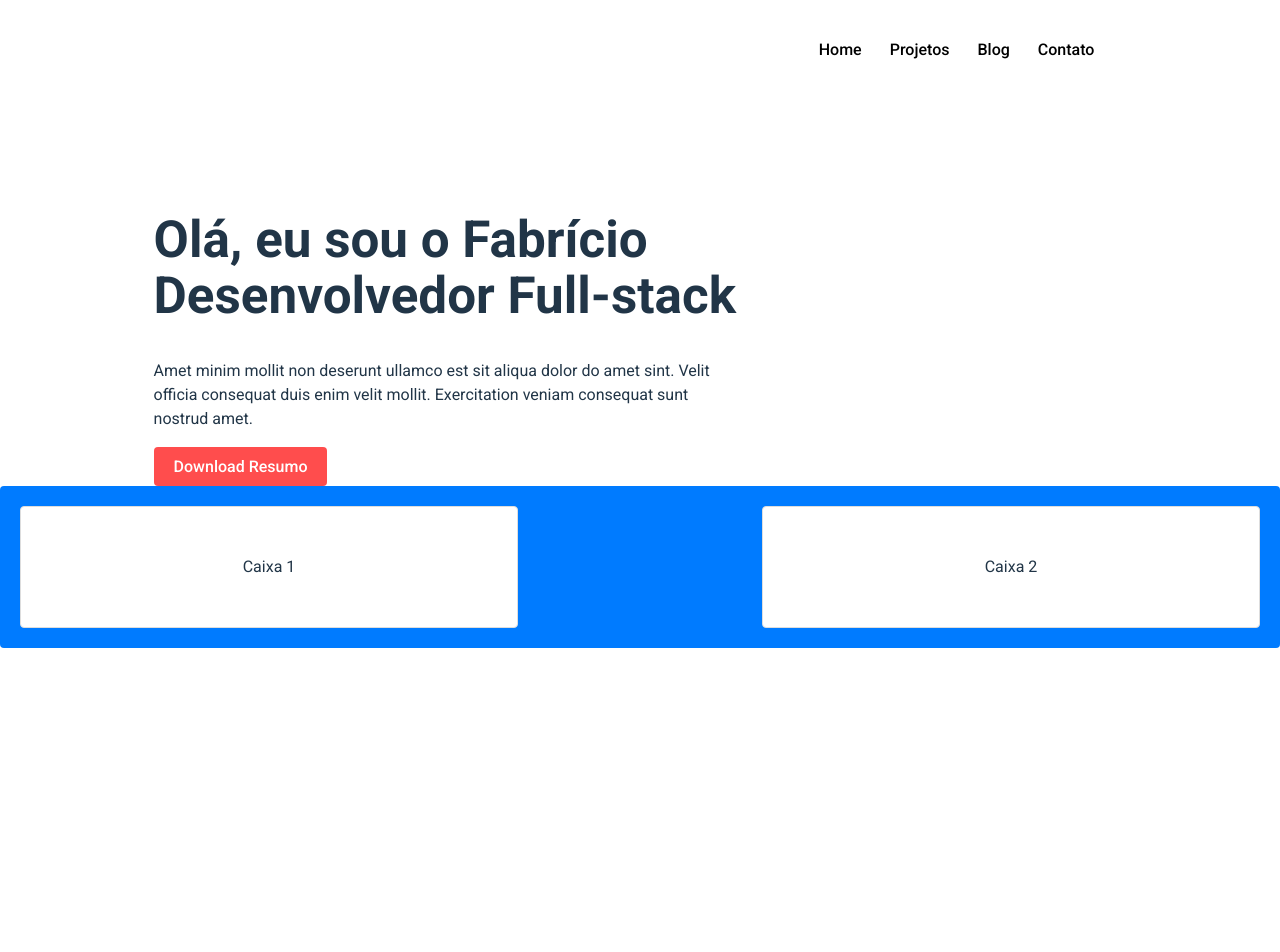
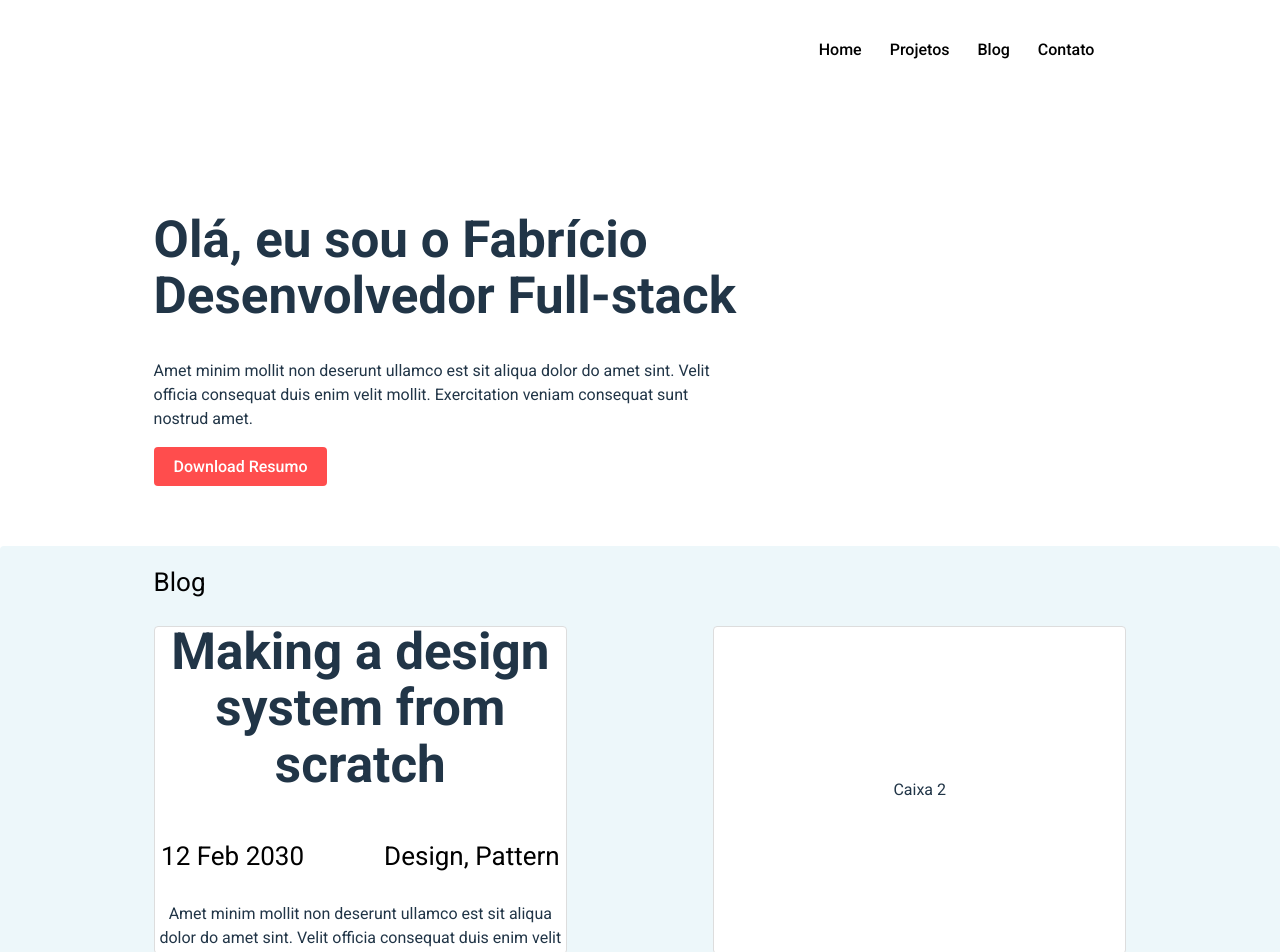
Before and after one commit to Fabricio1358/RID157279_Desafio03, a React (Vite) app in the folder DNC_Desafio_3/: page / in a window 1280 px wide. Shown: the top 952 px of the page. Before the commit the page ends 800 px from the top, so only its background shows below. Built offline with nearby package versions, Linux system fonts and the light colour scheme.

Commit message:
Update BlogHome component layout and styles; enhance App routing

```diff
--- a/DNC_Desafio_3/src/App.tsx
+++ b/DNC_Desafio_3/src/App.tsx
@@ -1,15 +1,15 @@
-import { BrowserRouter as Router, Route, Routes } from 'react-router-dom'; // Importando o BrowserRouter, Route e Routes
+import { BrowserRouter as Router, Route, Routes } from 'react-router-dom';
 import './App.css'
 
 // Páginas
 import Home from './pages/Home/Home/home.tsx';
 
-function App() { // Criando o componente App
+function App() {
   return (
       <Router>
-          <Routes> {/* Definindo as rotas */}
+          <Routes>
               <Route path="/" element={<Home/>} />
-              <Route path="/home" element={<Home/>} /> {/* Adicionando a rota /home */}
+              <Route path="/home" element={<Home/>} />
               <Route path="/projetos" element={<>Cadastro</>} />
               <Route path="/blog" element={<>Login</>} />
               <Route path="/contato" element={<>Leads</>} />
@@ -18,4 +18,4 @@ function App() { // Criando o componente App
   );
 }
 
-export default App; // Exportando o componente App
+export default App;
--- a/DNC_Desafio_3/src/components/Blog/blog_Home.css
+++ b/DNC_Desafio_3/src/components/Blog/blog_Home.css
@@ -5,21 +5,26 @@
     justify-content: center;
     padding-top: 60px;
     max-width: 100%;
+    height: 500px;
     position: relative;
     margin: 0;
-    background-color: rgba(0, 123, 255, 1);
+    margin-top: 60px;
+    background-color: rgba(237, 247, 250, 1);
     border-radius: 4px;
-    padding: 20px;
+    padding: 0px 0px;
 }
 
 .box-container {
-    display: flex;
-    flex-direction: row;
-    align-items: center;
-    justify-content: space-between;
-    width: 100%;
+    width: 76%;
     gap: 10px;
     margin: 0 12%;
+}
+.box-container h2 {
+    color: black;
+    text-align: left;
+    font-weight: 400;
+    font-size: 26px;
+    margin: 0;
 }
 
 .box {
@@ -28,9 +33,32 @@
     align-items: center;
     justify-content: center;
     width: 40%;
-    height: 120px;
     margin: 0;
     background-color: white;
     border: 1px solid #ddd;
     border-radius: 4px;
+    flex: 1;
+    height: 100%;
 }
+.box-info {
+    display: flex;
+    flex-direction: row;
+    align-items: left;
+    justify-content: center;
+    width: 100%;
+    height: 100%;
+    padding: 10px;
+    gap: 5em;
+}
+
+.boxes {
+    display: flex;
+    flex-direction: row;
+    align-items: center;
+    justify-content: space-between;
+    gap: 15%;
+    padding-top: 25px;
+    border-radius: 4px;
+    border-color: transparent;
+    height: 70%;
+}
--- a/DNC_Desafio_3/src/components/Blog/blog_Home.tsx
+++ b/DNC_Desafio_3/src/components/Blog/blog_Home.tsx
@@ -1,15 +1,29 @@
-import React from 'react';
-import './blog_Home.css';
+import React from "react";
+import "./blog_Home.css";
 
 const BlogHome: React.FC = (): JSX.Element => {
-    return (
-        <div className="container">
-            <div className="box-container">
-                <div className="box">Caixa 1</div>
-                <div className="box">Caixa 2</div>
+  return (
+    <div className="container">
+      <div className="box-container">
+        <h2>Blog</h2>
+        <div className="boxes">
+          <div className="box">
+            <h1>Making a design system from scratch</h1>
+            <div className="box-info">
+              <h2>12 Feb 2030</h2>
+              <h2>Design, Pattern</h2>
             </div>
+            <p>
+              Amet minim mollit non deserunt ullamco est sit aliqua dolor do
+              amet sint. Velit officia consequat duis enim velit mollit.
+              Exercitation veniam consequat sunt nostrud amet.
+            </p>
+          </div>
+          <div className="box">Caixa 2</div>
         </div>
-    );
+      </div>
+    </div>
+  );
 };
 
 export default BlogHome;
```
